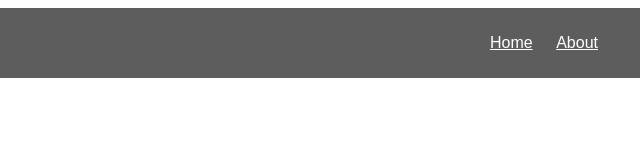
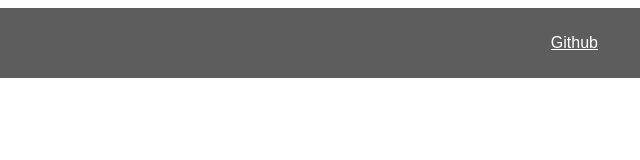
Before and after one commit to Fraser-T/fraser-t-web, a plain HTML site: page index.html in a window 1280 px wide. Shown: the full height of the page, 640-1280 px from the left. Drawn offline with Linux system fonts and the light colour scheme.

Commit message:
Update index.html

```diff
--- a/index.html
+++ b/index.html
@@ -8,8 +8,7 @@
         <div class="titlebar">
             <img src="content/banner-icon.png">
             <div class="nav-buttons">
-                <a>Home</a>
-                <a>About</a>
+                <a href="https://github.com/fraser-t" target="_blank">Github</a>
             </div>
         </div>
     </body>
```
